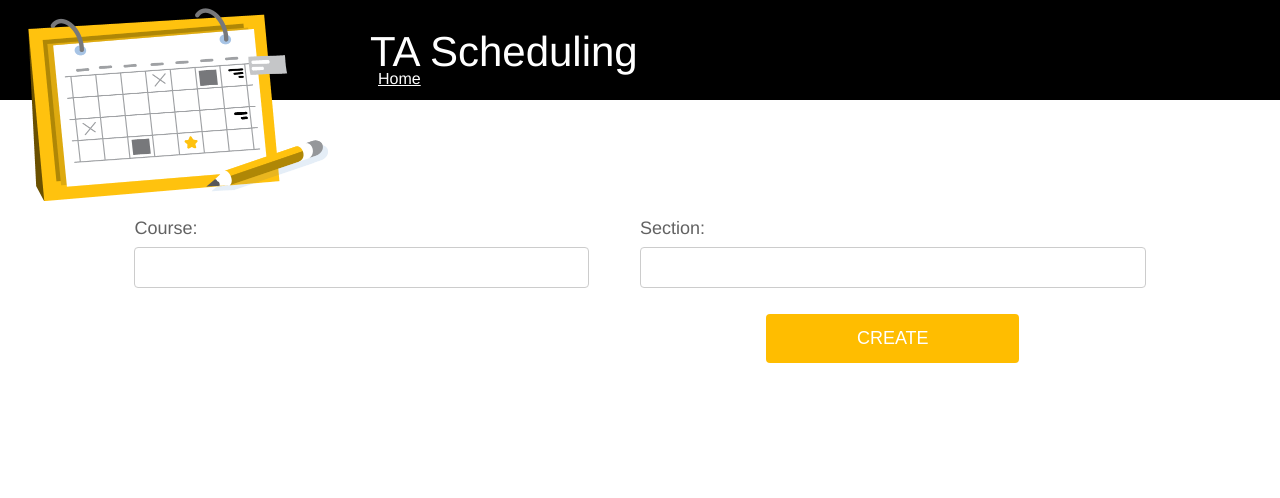
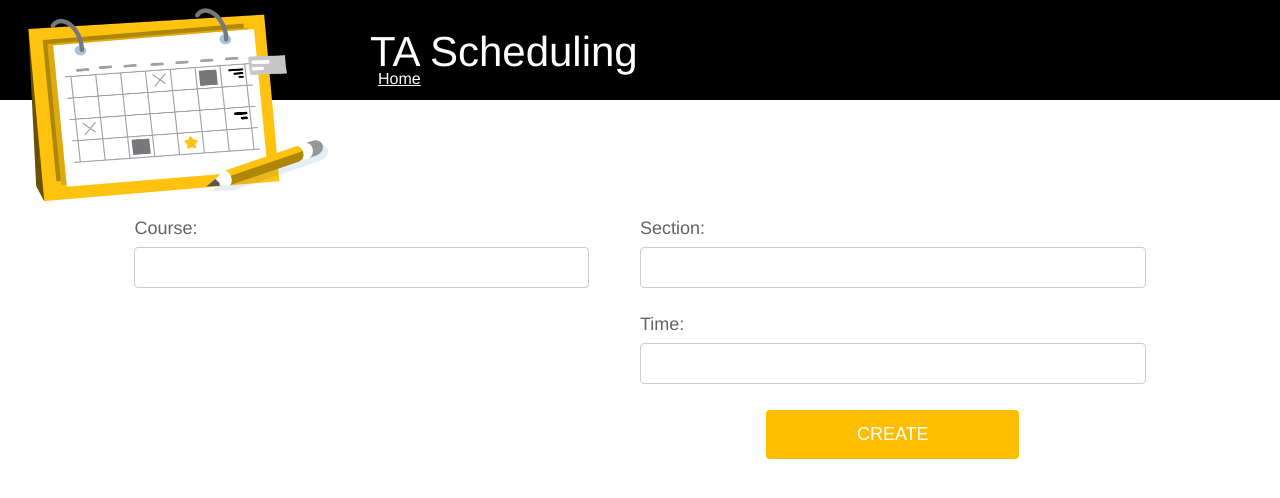
Before and after one commit to hakloss/FinalProject5, a Django app: page /CreateCourse/ in a window 1280 px wide. Shown: the top 498 px of the page. Run offline with Django 3.2, Linux system fonts and the light colour scheme.

Commit message:
Added page AddSection to add sections to courses, added views for AddSection, added model section with foreign key for course, updated migrations, updated CreateCourse.html. the save function for section does not save - no other issues

```diff
--- a/FinalProject5/urls.py
+++ b/FinalProject5/urls.py
@@ -25,4 +25,5 @@ urlpatterns = [
     path('CreateAccount/', CreateAccount.as_view()),
     path('CreateCourse/', CreateCourse.as_view()),
     path('ViewAccounts/', ViewAccounts.as_view()),
+    path('AddSection/', AddSection.as_view()),
 ]
--- a/Scheduler/admin.py
+++ b/Scheduler/admin.py
@@ -3,3 +3,4 @@ from Scheduler.models import *
 # Register your models here.
 admin.site.register(user)
 admin.site.register(course)
+admin.site.register(section)
--- a/Scheduler/views.py
+++ b/Scheduler/views.py
@@ -59,14 +59,29 @@ class CreateCourse(View):
 
     def post(self, request):
         xclassname = request.POST.get('classname')
-        xsection = request.POST.get('section')
 
         try:
-            xcourse = course(classname=xclassname, section=xsection)
+            xcourse = course(classname=xclassname)
             xcourse.save()
             return render(request, "CreateCourse.html", {"successmsg": "Course has been created"})
         except:
-            return render(request, "CreateCourse.html", {"badmsg": "Please enter an integer for course"})
+            return render(request, "CreateCourse.html", {"badmsg": "Please enter a valid course name"})
+
+class AddSection(View):
+    def get(self, request):
+        return render(request, "AddSection.html")
+
+    def post(self, request):
+        xcourse = course.objects.get(classname=request.POST.get('classname'))
+        xsectionnum = request.POST.get('section number')
+        xsectiontime = request.POST.get('section time')
+
+        try:
+            xsection = section(time=xsectiontime, number=xsectionnum, course=xcourse)
+            xsection.save()
+            return render(request, "CreateCourse.html", {"successmsg": "Course has been created"})
+        except:
+            return render(request, "CreateCourse.html", {"badmsg": "Please enter a valid course name"})
 
 class ViewAccounts(View):
     def get(self, request):
--- a/templates/CreateCourse.html
+++ b/templates/CreateCourse.html
@@ -23,9 +23,11 @@
 
         </div>
         <div class="columnright">
-            <label for="section">Section:</label><br/>
-            <input type="text" id="section" name="section" required><br/><br/>
+            <label for="section number">Section:</label><br/>
+            <input type="text" id="section" name="section" ><br/><br/>
 
+            <label for="section time">Time:</label><br/>
+            <input type="text" id="section" name="section" ><br/><br/>
 
             <input type="submit" value="Create"><br/>
             <div class="successmsg">{{ successmsg }}</div>
--- a/templates/home.html
+++ b/templates/home.html
@@ -26,5 +26,11 @@
     <a href="ViewAccounts/">View Accounts</a>
 </p>
 
+</p>
+
+<p class="btn">
+    <a href="AddSection/">Add Sections</a>
+</p>
+
 </body>
 </html>
```
Also changed, not shown: Scheduler/models.py (+6 -1 lines), Scheduler/migrations/0007_auto_20210426_1513.py, Scheduler/migrations/0008_auto_20210426_1521.py, db.sqlite3.
